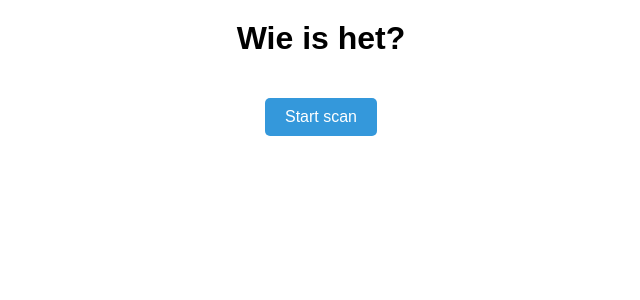
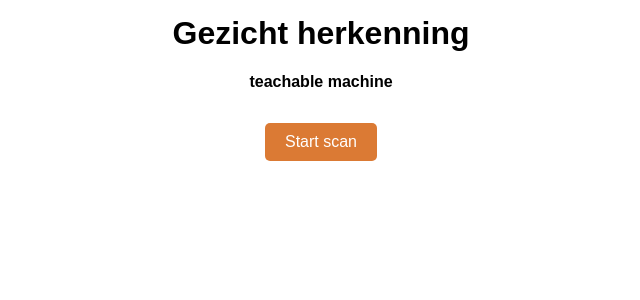
Before and after one commit to TiboVermeire/Smart_interactions_2, a PHP site: page / in a window 1280 px wide. Shown: the top 300 px of the page, without its empty margins (319-959 px from the left). Run offline with PHP 8.4, Linux system fonts and the light colour scheme; some libraries are stand-ins or nearby versions.

Commit message:
fix: comments en schikking

```diff
--- a/index.html
+++ b/index.html
@@ -6,7 +6,8 @@
     <script src="https://cdn.jsdelivr.net/npm/@tensorflow/tfjs"></script>
 </head>
 <body>
-    <h1>Wie is het?</h1>
+    <h1>Gezicht herkenning</h1>
+    <h4>teachable machine</h4>
 
     <button id="button" type="button" onclick="init()">Start scan</button>
     <div id="webcam-container"></div>
--- a/script.js
+++ b/script.js
@@ -1,5 +1,3 @@
-// script.js
-
 const URL = "https://teachablemachine.withgoogle.com/models/iG8PuTx-H/";
 
 let model, webcam, labelContainer, maxPredictions;
@@ -32,7 +30,7 @@ function toggleScan() {
       button.textContent = "Start scan";
       webcam.stop();
       clearResults();
-      location.reload(); // Reload the page
+      location.reload(); // Reload de pagina
   } else {
       button.textContent = "Stop scan";
       webcam.play();
@@ -65,9 +63,9 @@ async function predict() {
         labelElement.innerHTML = classPrediction + ": " + probability.toFixed(2);
 
         if (probability > 0.85) {
-            labelElement.style.color = "#00FF00"; // Fluorescent green color
+            labelElement.style.color = "#00FF00"; //geeft groen aan als het boven de 85% zeker is
         } else {
-            labelElement.style.color = "black"; // Reset to default color
+            labelElement.style.color = "black";
         }
     }
 }
--- a/style.css
+++ b/style.css
@@ -8,14 +8,14 @@ body {
 }
 
 h1 {
-    margin-top: 20px;
+    margin-top: 15px;
 }
 
 #button {
-    margin: 20px;
+    margin: 10px;
     padding: 10px 20px;
     font-size: 16px;
-    background-color: #3498db;
+    background-color: #db7a34;
     color: #fff;
     border: none;
     border-radius: 5px;
@@ -30,7 +30,7 @@ h1 {
 }
 
 #label-container {
-    margin-top: 20px;
+    margin-top: 15px;
     display: flex;
     flex-direction: column;
     align-items: center;
```
